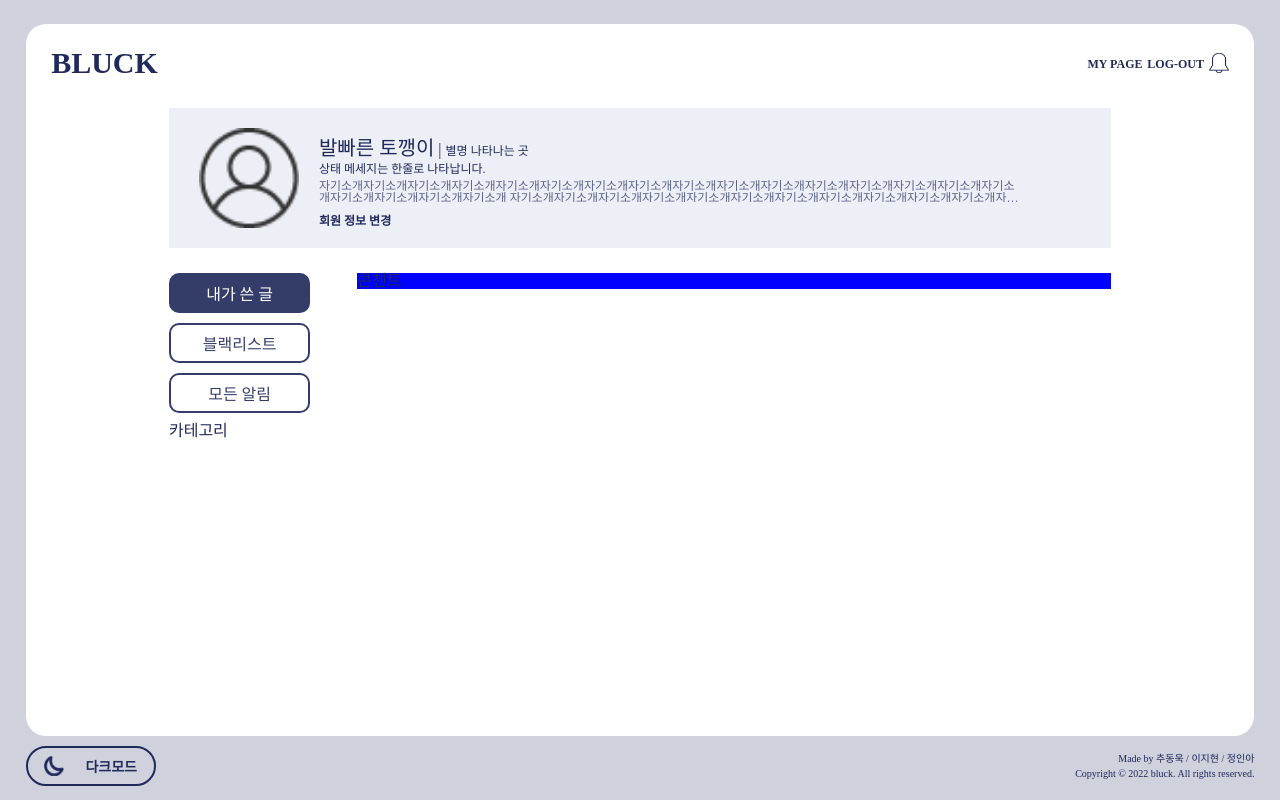
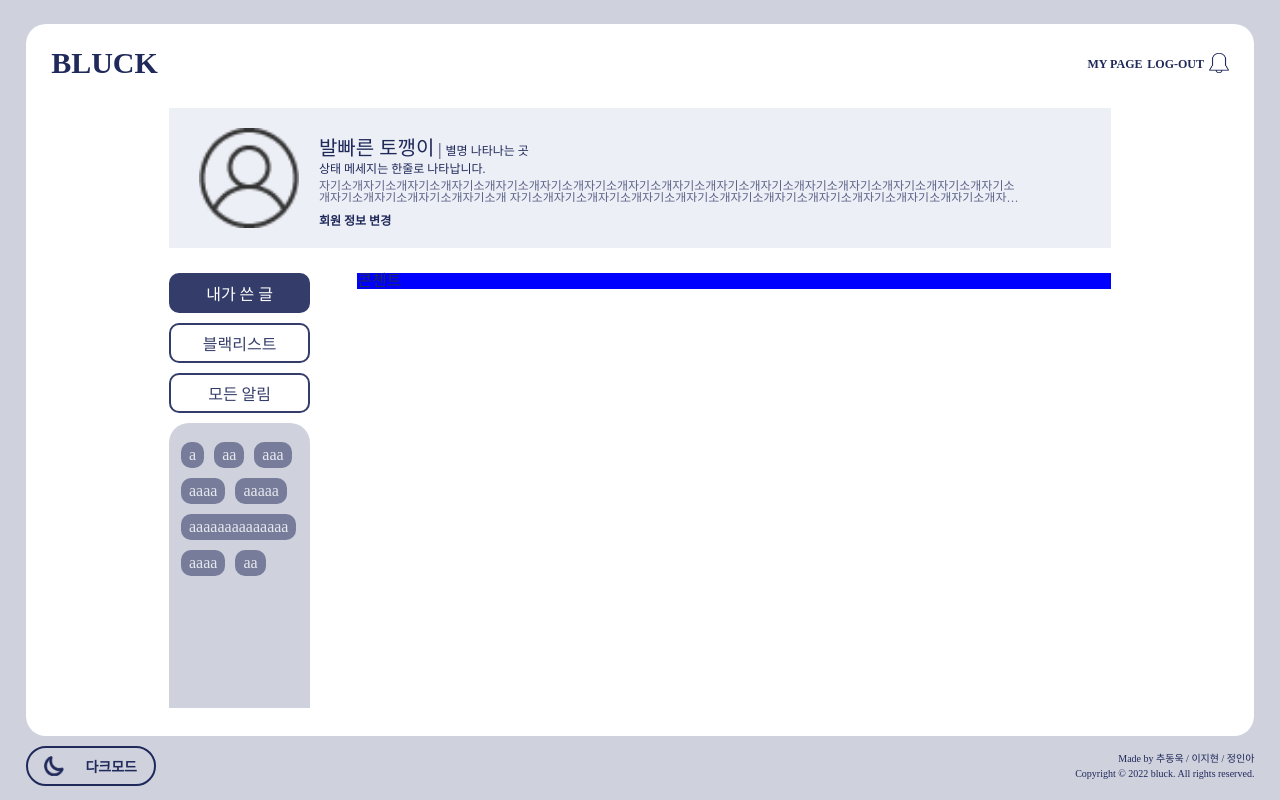
Before and after one commit to Bluck-Blog/blcuk_fe, a Next.js app: page /myPage in a window 1280 px wide. Built offline with nearby package versions, Linux system fonts and the light colour scheme; a web font is replaced by a local one.

Commit message:
create: tagBox in MayPage

```diff
--- a/components/myPage/component/MyPageTabMenu.js
+++ b/components/myPage/component/MyPageTabMenu.js
@@ -1,15 +1,46 @@
 // lib
-import React, { useState } from "react";
+import React, { useEffect, useState } from "react";
 
 // styled
 import * as S from "../../../styles/myPage/MyPageTabMenuStyle";
 
 const MyPageTabMenu = () => {
   const [activeTab, setActiveTab] = useState("myText");
+  const [tagList, setTagList] = useState([]);
+
+  useEffect(() => {
+    const tagList = [
+      { id: 1, active: false, tag: "a" },
+      { id: 2, active: false, tag: "aa" },
+      { id: 3, active: false, tag: "aaa" },
+      { id: 4, active: false, tag: "aaaa" },
+      { id: 5, active: false, tag: "aaaaa" },
+      { id: 6, active: false, tag: "aaaaaaaaaaaaaa" },
+      { id: 7, active: false, tag: "aaaa" },
+      { id: 8, active: false, tag: "aa" },
+    ];
+
+    setTagList([...tagList]);
+  }, []);
 
   const onTabMenuClick = (text) => {
     setActiveTab(text);
   };
+
+  const onTagClick = (id) => {
+    const newArray = [];
+    tagList.forEach((item) => {
+      if (item.id === id) {
+        item.active = !item.active;
+      }
+      newArray.push(item);
+    });
+
+    setTagList([...newArray]);
+  };
+
+  console.log("activeTab==");
+  console.log(tagList);
 
   return (
     <S.MyPageTabWrapper>
@@ -33,7 +64,17 @@ const MyPageTabMenu = () => {
           모든 알림
         </S.MyPageTabList>
       </ul>
-      <div>카테고리</div>
+      <S.MyPageTagWrapper>
+        {tagList.map((item) => (
+          <S.MypageTag
+            key={item.id}
+            onClick={() => onTagClick(item.id)}
+            active={item.active}
+          >
+            {item.tag}
+          </S.MypageTag>
+        ))}
+      </S.MyPageTagWrapper>
     </S.MyPageTabWrapper>
   );
 };
--- a/styles/myPage/MyPageTabMenuStyle.js
+++ b/styles/myPage/MyPageTabMenuStyle.js
@@ -20,3 +20,22 @@ export const MyPageTabList = styled.li`
   background: ${(props) => (props.active ? props.theme.textColor : "none")};
   opacity: 0.9;
 `;
+
+export const MyPageTagWrapper = styled.div`
+  width: 100%;
+  height: 45vh;
+  background-color: ${(props) => props.theme.bgColor};
+  border-radius: 20px;
+  padding: 10% 5%;
+`;
+
+export const MypageTag = styled.span`
+  display: inline-block;
+  background: ${(props) => props.theme.textColor};
+  color: white;
+  margin: 5px 5px;
+  padding: 5px 8px;
+  border-radius: 10px;
+  cursor: pointer;
+  opacity: ${(props) => (props.active ? "1" : "0.5")};
+`;
```
